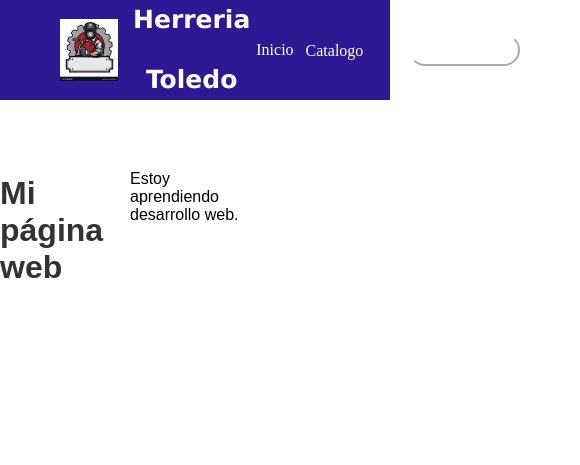
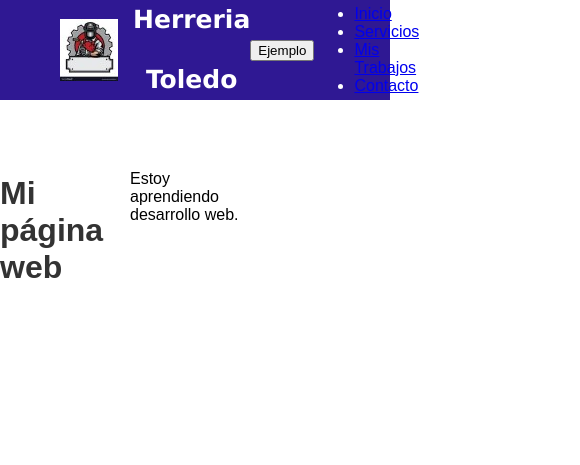
Before and after one commit to webcraftdevmx/webcraftdevmx.github.io, a plain HTML site: page Pagina-Herreria/index.html in a window 390 px wide. Shown: the whole page, 580 px wide, since content can reach past the window. Drawn offline with Linux system fonts and the light colour scheme.

Commit message:
se agregan hoves y se avanza con menu hamburguesa

```diff
--- a/Pagina-Herreria/index.html
+++ b/Pagina-Herreria/index.html
@@ -5,12 +5,22 @@
     <title>Herreria Toledo</title>
   </head>
   <body>
+    <script> src="scripts/index.js"</script>
     <main>
       <header>
         <div class="LogoFinal">
           <div class="Logo"><img src="assets/Logo.jpg" alt="Logo de Herreria"></div>
           <div class="Titulo">Herreria Toledo</div>
         </div>
+        <button class="Menu-Despl">Ejemplo</button>
+        <nav class="Hambu">
+          <ul>
+              <li><a href="#">Inicio</a></li>
+              <li><a href="#">Servicios</a></li>
+              <li><a href="#">Mis Trabajos</a></li>
+              <li><a href="#">Contacto</a></li>
+          </ul>
+        </nav>
         <div class="BotonesNav">
             <button class="Home">Inicio</button>
             <select class="Cata">
--- a/Pagina-Herreria/styles/style.css
+++ b/Pagina-Herreria/styles/style.css
@@ -10,7 +10,7 @@ h1 {
 }
 
 header{
-    background-color: #2F1893; /* Color de fondo */
+    background-color: #2F1893; /* Color de fondo #2F1893 */
     color: white;
     grid-column: 1/4;
     height: 100px;
@@ -36,7 +36,7 @@ header{
 }
 .BotonesNav{
     display: flex;
-    gap: 2px;
+    gap: 10px;
     padding-right: 60px;
 }
 .Home{
@@ -48,6 +48,12 @@ header{
     line-height: 26px;
     letter-spacing: 0px;
     border:none;
+    border-radius: 40px;
+}
+.Home:hover,.Cata:hover,.Contact:hover{
+    background-color: #7e68e0;
+    transition: background-color 0.5s;
+    cursor:pointer;
 }
 .Cata{
     color: white;
@@ -58,7 +64,11 @@ header{
     line-height: 26px;
     letter-spacing: 0px;
     border:none;
+    border-radius: 40px;
+    outline: none;
+
 }
+
 .Contact{
     color: white;
     background-color: transparent;
@@ -92,3 +102,24 @@ main {
     margin-right: auto;
     padding-left: 60px;
 }
+
+.Menu-Despl{
+    display: none;
+}
+
+.Hambu{
+    display: none;
+}
+@media screen and (max-width:980px){
+    .Menu-Despl{
+        display: block;
+    }
+    .BotonesNav{
+        display: none;
+    }
+
+    .Hambu{
+        display: block;
+    }
+    /*https://www.youtube.com/watch?v=Xs3cC8-5QDI*/
+}
```
Also changed, not shown: Pagina-Herreria/scripts/index.js (added).
